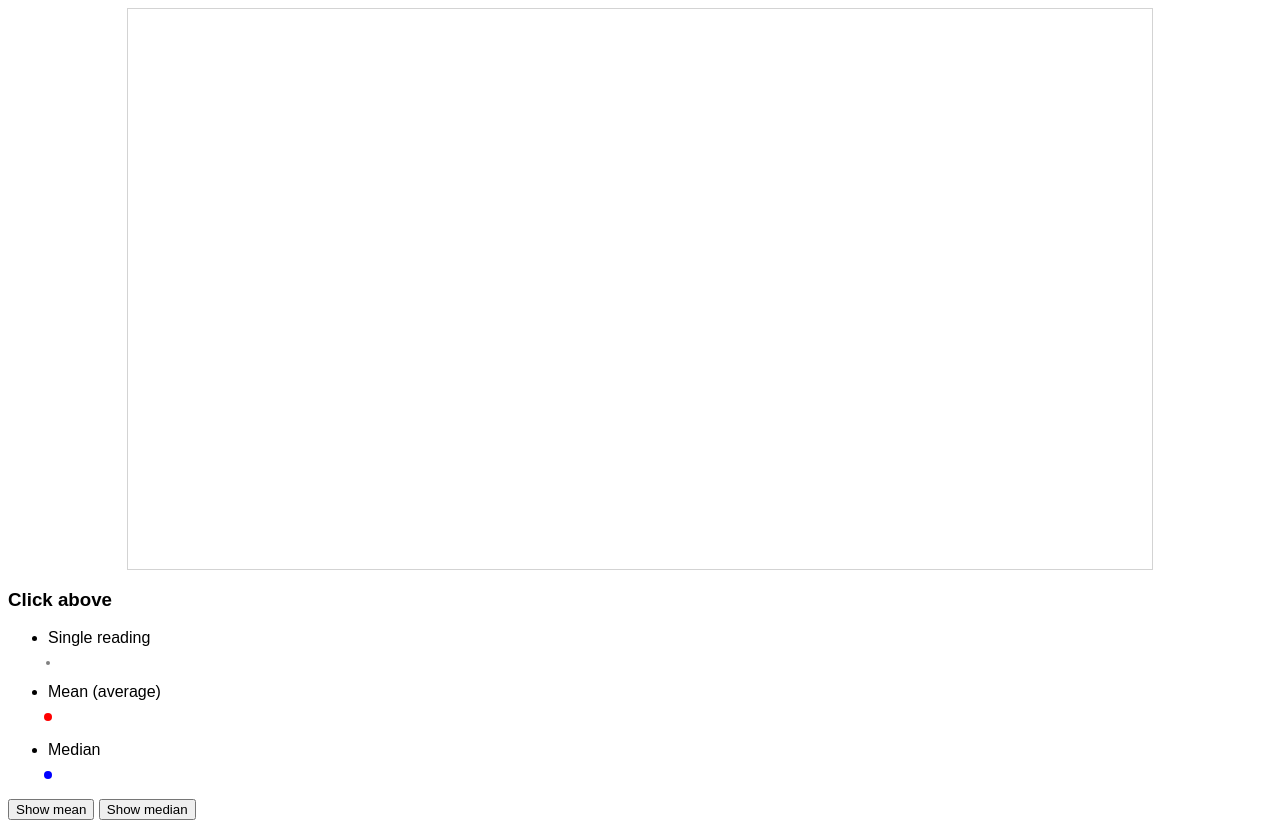
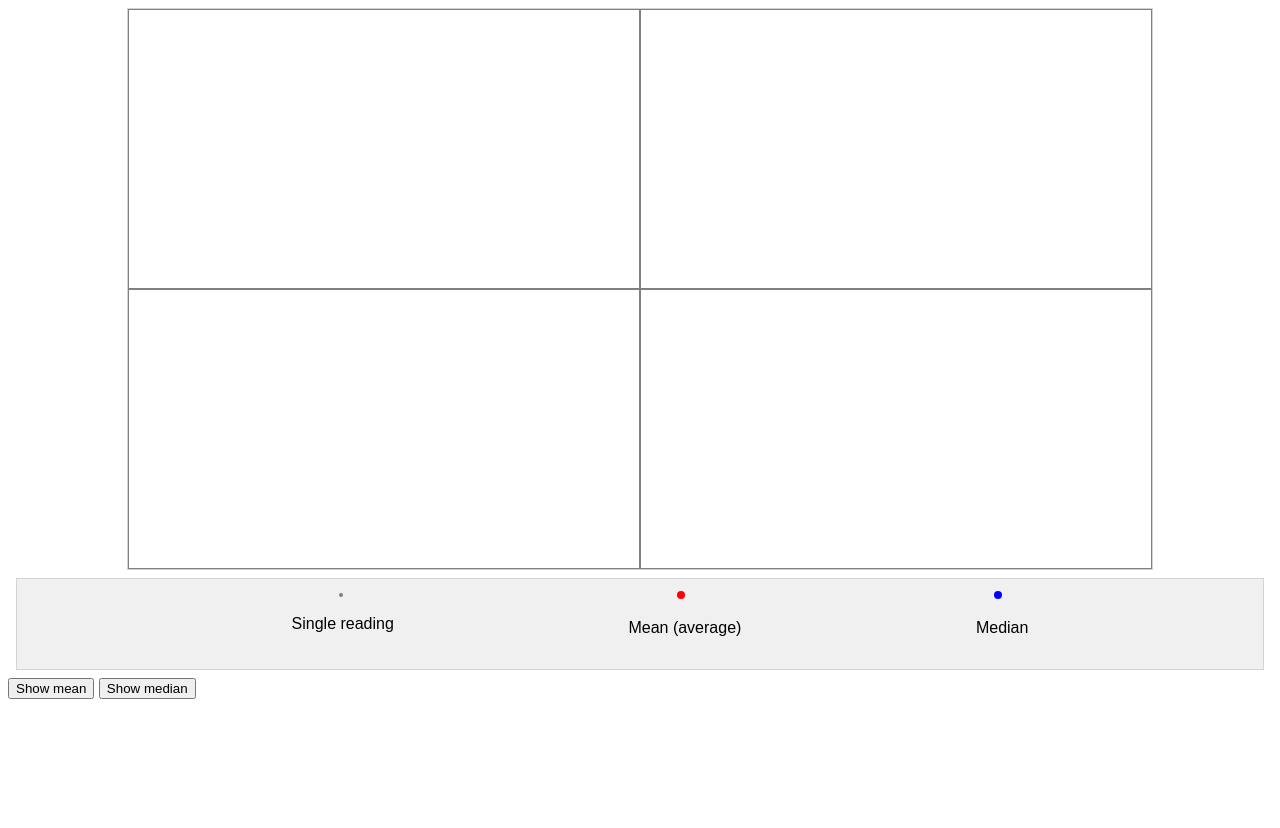
Before and after one commit to sandman21dan/matrix-click-average, a website: page index.html in a window 1280 px wide. After the commit the page ends 800 px from the top, so only its background shows below. Drawn offline with Linux system fonts and the light colour scheme.

Commit message:
Improve styling

```diff
--- a/index.html
+++ b/index.html
@@ -8,23 +8,26 @@
   <link rel="stylesheet" type="text/css" media="screen" href="style.css" />
 </head>
 <body>
-  <div class="box" id="clickArea"></div>
+  <div class="box" id="clickArea">
+    <div class="quadrant"></div>
+    <div class="quadrant"></div>
+    <div class="quadrant"></div>
+    <div class="quadrant"></div>
+  </div>
 
-  <h3 id="outputX">Click above</h3>
-  <h3 id="outputY"></h3>
   <section class="legend">
-    <ul>
-      <li>
-          <p>Single reading</p>
-          <div class="click-point"></div>
+    <ul class="legend__items">
+      <li class="legend__item">
+        <div class="click-point"></div>
+        <p>Single reading</p>
       </li>
-      <li>
-          <p>Mean (average)</p>
-          <div class="click-point click-point--big"></div>
+      <li class="legend__item">
+        <div class="click-point click-point--big"></div>
+        <p>Mean (average)</p>
       </li>
-      <li>
-          <p>Median</p>
-          <div class="click-point click-point--big click-point--blue"></div>
+      <li class="legend__item">
+        <div class="click-point click-point--big click-point--blue"></div>
+        <p>Median</p>
       </li>
     </ul>
   </section>
--- a/index.js
+++ b/index.js
@@ -10,11 +10,7 @@ matrix.addEventListener('click', (event) => {
   const percX = percentalize(event.clientX - matrixOffset.left, scaleXMax);
   const percY = percentalize(event.clientY - matrixOffset.top, scaleYMax);
 
-  outputX.innerHTML = percX;
-  outputY.innerHTML = percY;
-
   readings.push([percX, percY]);
-
   renderClick(percX, percY, matrix);
 });
 
--- a/style.css
+++ b/style.css
@@ -8,6 +8,33 @@
   height: 70vh;
   border: 1px solid lightgray;
   position: relative;
+  display: flex;
+  flex-wrap: wrap;
+}
+
+.quadrant {
+  width: 50%;
+  height: 50%;
+  border: 1px solid grey;
+  box-sizing: border-box;
+}
+
+.legend {
+  border: 1px solid lightgray;
+  margin: 8px;
+  background-color: rgb(240,240,240);
+}
+
+.legend__items {
+  display: flex;
+  justify-content: space-evenly;
+}
+
+.legend__item {
+  list-style: none;
+  display: flex;
+  flex-direction: column;
+  align-items: center;
 }
 
 .click-point {
```
